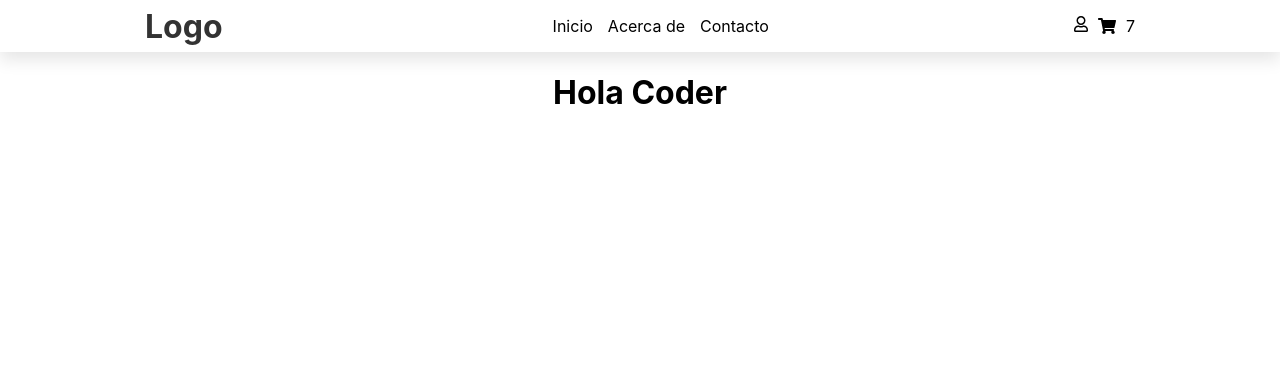
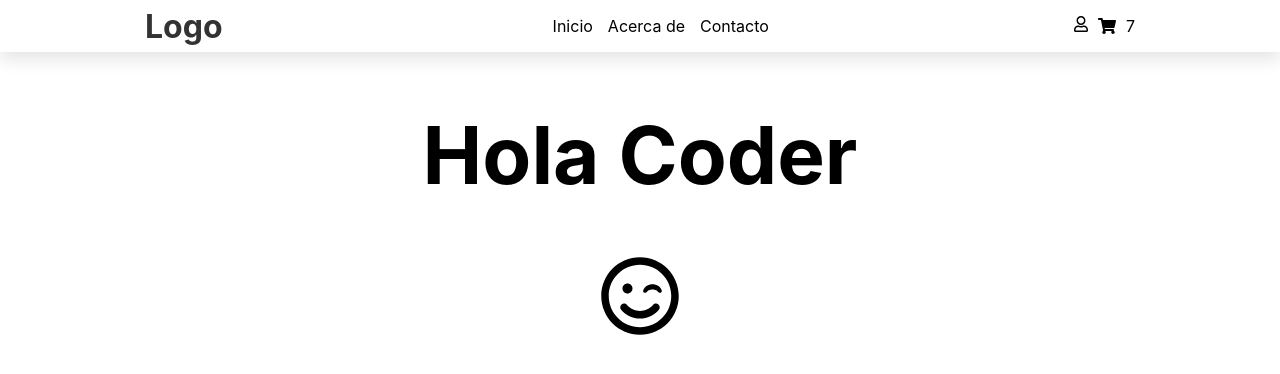
Before and after one commit to chrismer/React, a React (Create React App) app: page / in a window 1280 px wide. Shown: the top 374 px of the page. Built offline with nearby package versions, Linux system fonts and the light colour scheme.

Commit message:
modificando itemListContainer

```diff
--- /dev/null
+++ b/src/components/Hero/ItemListContainer.css
@@ -0,0 +1,6 @@
+.greeting{
+    font-size: 5rem;
+}
+.smile{
+    font-size: 5rem;
+}
--- a/src/components/Hero/ItemListContainer.js
+++ b/src/components/Hero/ItemListContainer.js
@@ -1,9 +1,13 @@
+import { faSmileWink } from '@fortawesome/free-regular-svg-icons'
+import { FontAwesomeIcon } from '@fortawesome/react-fontawesome'
 import React from 'react'
+import './ItemListContainer.css'
 
 const ItemListContainer = ({greeting}) => {
     return (
         <div>
-            <h1>{greeting}</h1>
+            <h1 className="greeting">{greeting}</h1>
+            <FontAwesomeIcon className="smile" icon={faSmileWink}/>
         </div>
     )
 }
```
